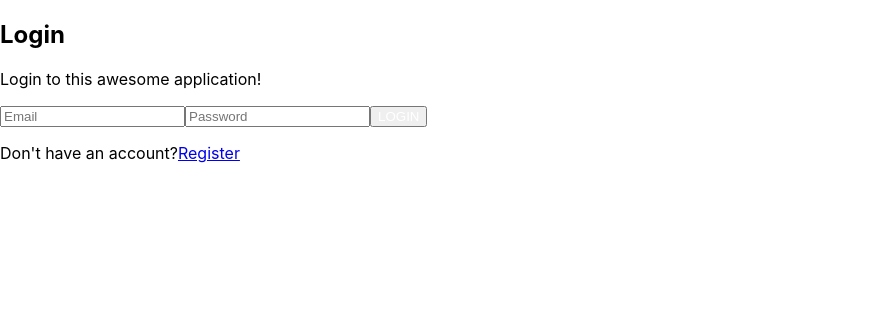
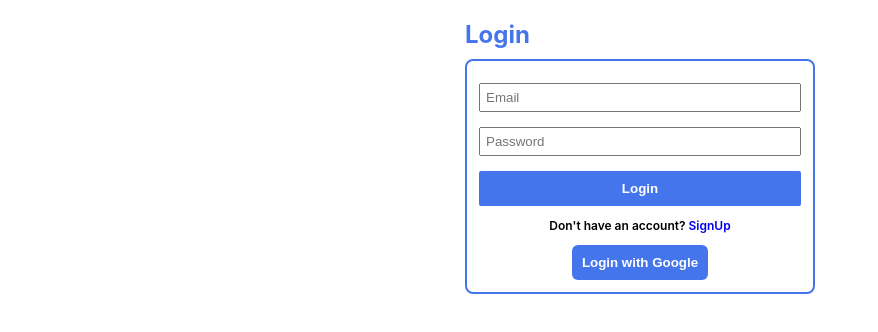
Before and after one commit to Lakshay-art/jira-clone, a React (Create React App) app in the folder Frontend/: page /login in a window 1280 px wide. Shown: the top 332 px of the page, without its empty margins (0-878 px from the left). Built offline with nearby package versions, Linux system fonts and the light colour scheme.

Commit message:
login ui

```diff
--- a/Frontend/src/components/Button.js
+++ b/Frontend/src/components/Button.js
@@ -5,6 +5,7 @@ const Button = ({
   backgroundColor = "gold",
   color = "black",
   title,
+  borderRadius = 10,
 }) => {
   return (
     <button
@@ -14,7 +15,7 @@ const Button = ({
         backgroundColor,
         border: "none",
         outline: "none",
-        borderRadius: 10,
+        borderRadius: borderRadius,
         minWidth: 50,
         minHeight: 20,
         padding: 10,
--- a/Frontend/src/components/Login.jsx
+++ b/Frontend/src/components/Login.jsx
@@ -2,6 +2,7 @@ import axios from 'axios';
 import React, { useEffect, useRef, useState } from 'react'
 //import { Button } from 'react-bootstrap'
 import { Link, useNavigation } from 'react-router-dom'
+import Button from './Button';
 //import jwt_decode from "jwt-decode";
 
 export default function Login(props) {
@@ -28,19 +29,31 @@ export default function Login(props) {
         })
         //setheader();
     }
+    const login = (e) => {
+        e.preventDefault();
+        axios.post("http://localhost:8000/api/users/login", {
+            email: email.current.value,
+            password: password.current.value,
+        }).then((res) => {
+
+        }, (err) => {
+            console.log(err);
+        })
+        //setheader();
+    }
     return (
-        <div>
-            <div className="Loginandregister">
-                <h2>Login</h2>
-                <p>Login to this awesome application!</p>
+        <div style={{ width: 350, margin: "auto", }}>
+            <h2 style={{ color: "#4575ED", marginBottom: 10 }}>Login</h2>
+            <div style={{ border: "2px solid #4575ED", borderRadius: 8, padding: 12 }}>
 
+                <div style={{ display: "flex", flexDirection: "column", gap: 15, marginTop: 10 }}>
+                    <input type="email" placeholder="Email" ref={email} style={{ padding: 5 }} />
+                    <input type="password" placeholder="Password" ref={password} style={{ padding: 5 }} />
 
-                <input type="email" placeholder="Email" ref={email} />
-                <input type="password" placeholder="Password" ref={password} />
+                    <Button onClick={submitt} backgroundColor='#4575ED' color='white' title={"Login"} borderRadius={2} /></div>
+                <p style={{ fontSize: 12, fontWeight: 600, textAlign: "center" }}>Don't have an account?<Link to="/register" style={{ textDecoration: "none" }}> <span className="linkgreen">SignUp</span></Link></p>
 
-                <button onClick={submitt} className="greenbtn"><span style={{ textDecoration: "none", color: "white" }}>LOGIN</span></button>
-                <p>Don't have an account?<Link to="/register"><span className="linkgreen">Register</span></Link></p>
-
+                <div style={{ textAlign: "center", width: "100%" }}><Button onClick={login} backgroundColor='#4575ED' color='white' title={"Login with Google"} borderRadius={6} /></div>
             </div>
 
         </div>
```
